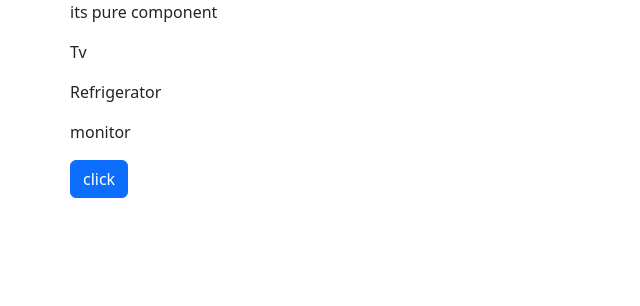
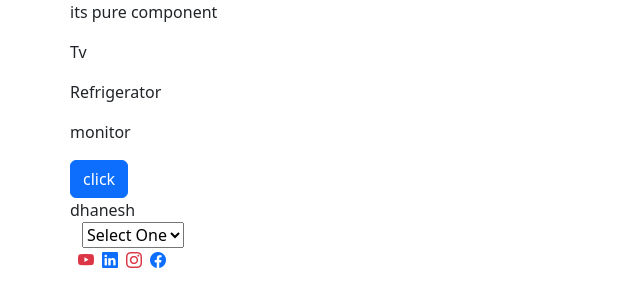
Before and after one commit to vajaganidhanesh/react-shopping, a React (Create React App) app: page / in a window 1280 px wide. Shown: the top 306 px of the page, without its empty margins (0-640 px from the left). Built offline with nearby package versions, Linux system fonts and the light colour scheme.

Commit message:
Conditional rendering the components in React

```diff
--- /dev/null
+++ b/src/components/classComponents/ConditionalRender.jsx
@@ -0,0 +1,59 @@
+import React from "react";
+
+export class Navigation extends React.Component {
+  constructor() {
+    super();
+    this.state = {
+      model: "horizontal",
+    };
+  }
+  handleChange(e) {
+    this.setState({
+      model: e.target.value,
+    });
+    console.log(e.target.value);
+  }
+  render() {
+    return (
+      <>
+        <div className="container-fluid">
+          <select onChange={this.handleChange.bind(this)}>
+            <option value="-1">Select One</option>
+            <option value="horizontal">horizontal</option>
+            <option value="vertical">vertical</option>
+          </select>
+        </div>
+        <ConditionBased model={this.state.model} />
+      </>
+    );
+  }
+}
+
+export class ConditionBased extends React.Component {
+  constructor(props) {
+    super();
+  }
+  render() {
+    if (this.props.model === "horizontal") {
+      return (
+        <>
+          <div>
+            <span className="bi bi-youtube text-danger ms-2"></span>
+            <span className="bi bi-linkedin ms-2 text-primary"></span>
+            <span className="bi bi-instagram text-danger ms-2"></span>
+            <span className="bi bi-facebook text-primary ms-2"></span>
+          </div>
+        </>
+      );
+    } else {
+      return (
+        <div className="container-fluid d-flex flex-column ">
+          <span className="bi bi-youtube text-danger me-1"></span>
+          <span className="bi bi-linkedin me-1 text-primary"></span>
+          <span className="bi bi-instagram text-danger me-1"></span>
+          <span className="bi bi-facebook text-primary me-1"></span>
+        </div>
+      );
+    }
+  }
+}
--- /dev/null
+++ b/src/components/classComponents/Properties.jsx
@@ -0,0 +1,15 @@
+import { Component } from "react";
+
+export default class Properties extends Component {
+  constructor() {
+    super();
+    this.state = {};
+  }
+  render() {
+    return (
+      <>
+        <div>{this.props.title}</div>
+      </>
+    );
+  }
+}
--- a/src/components/classComponents/PureComponent.jsx
+++ b/src/components/classComponents/PureComponent.jsx
@@ -1,4 +1,6 @@
 import React, { PureComponent } from "react";
+import Properties from "./Properties";
+import { Navigation } from "./ConditionalRender";
 
 export default class PureClassComponent extends PureComponent {
   constructor() {
@@ -29,6 +31,8 @@ export default class PureClassComponent extends PureComponent {
         >
           click
         </button>
+        <Properties title="dhanesh" />
+        <Navigation />
       </div>
     );
   }
```
